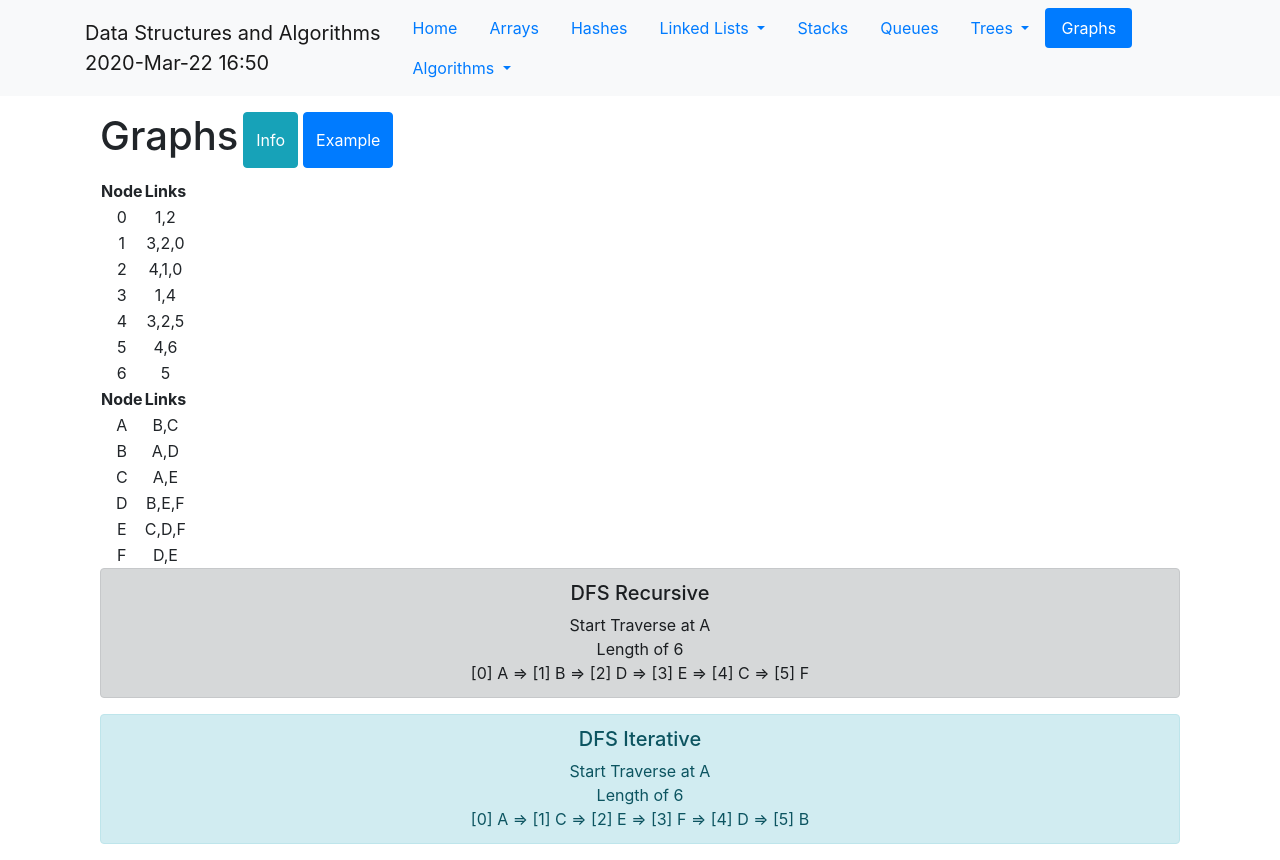
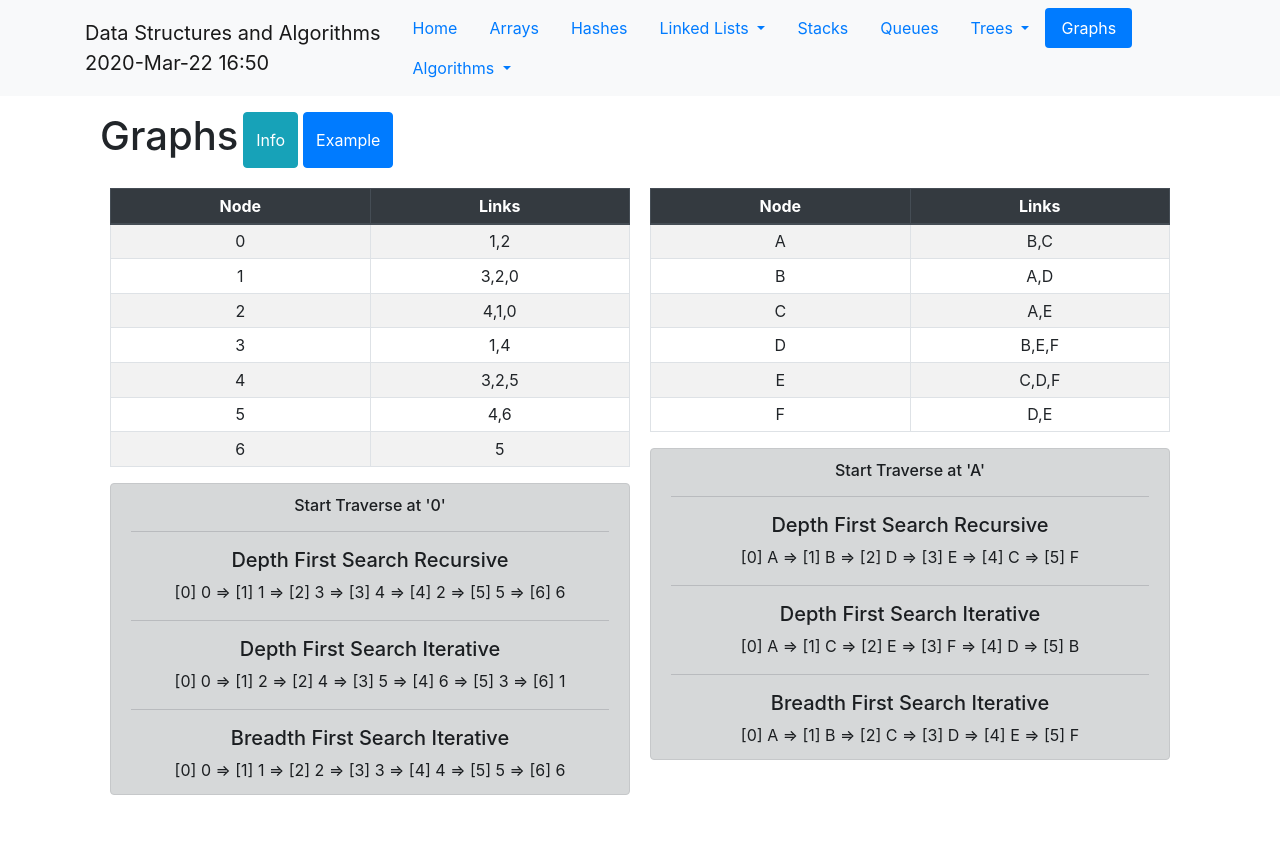
Before and after one commit to alexjwatts83/angular-data-strucutres, an Angular app: page /graphs in a window 1280 px wide. After the commit the page ends 821 px from the top, so only its background shows below. Built offline with nearby package versions, Linux system fonts and the light colour scheme.

Commit message:
more graph display changes

```diff
--- a/src/app/graphs/graph-example/graph-example.component.html
+++ b/src/app/graphs/graph-example/graph-example.component.html
@@ -1,4 +1,7 @@
-<table>
+<div style="display: flex;">
+  <div *ngFor="let graphData of graphDisplays" style="padding: 10px; flex: 1;">
+    <table class="table table-striped table-bordered table-sm">
+      <thead class="thead-dark">
         <tr>
           <th>
             Node
@@ -7,36 +10,55 @@
             Links
           </th>
         </tr>
-  <tr *ngFor="let item of keys">
+      </thead>
+      <tbody>
+        <tr *ngFor="let key of graphData.keys">
           <td>
-      {{item}}
+            {{ key }}
           </td>
           <td>
-      {{graph.adjacentList[item]}}
+            {{ graphData.graph.adjacentList[key] }}
           </td>
         </tr>
-</table>
-
-<table>
-  <tr>
-    <th>
-      Node
-    </th>
-    <th>
-      Links
-    </th>
-  </tr>
-  <tr *ngFor="let item of graphStringKeys">
-    <td>
-      {{item}}
-    </td>
-    <td>
-      {{graphString.adjacentList[item]}}
-    </td>
-  </tr>
+      </tbody>
     </table>
 
     <div class="alert alert-dark">
+      <h6>Start Traverse at '{{graphData.startKey}}'</h6>
+      <hr />
+      <h5>Depth First Search Recursive</h5>
+      <div *ngIf="graphData.dfsRecursive.length === 0">Is Empty</div>
+      <div *ngIf="graphData.dfsRecursive.length > 0">
+
+        <!-- <div>Length of {{ graphData.dfsRecursive.length }}</div> -->
+        <span *ngFor="let item of graphData.dfsRecursive; let i = index">
+          [{{i}}] {{item}} <span *ngIf="i < graphData.dfsRecursive.length - 1">=></span>
+        </span>
+      </div>
+      <hr />
+      <h5>Depth First Search Iterative</h5>
+      <div *ngIf="graphData.dfsIterative.length === 0">Is Empty</div>
+      <div *ngIf="graphData.dfsIterative.length > 0">
+        <!-- <div>Length of {{ graphData.dfsIterative.length }}</div> -->
+        <span *ngFor="let item of graphData.dfsIterative; let i = index">
+          [{{i}}] {{item}} <span *ngIf="i < graphData.dfsIterative.length - 1">=></span>
+        </span>
+      </div>
+      <hr />
+
+      <h5>Breadth First Search Iterative</h5>
+      <div *ngIf="graphData.bfsIterative.length === 0">Is Empty</div>
+      <div *ngIf="graphData.bfsIterative.length > 0">
+        <!-- <div>Length of {{ graphData.bfsIterative.length }}</div> -->
+        <span *ngFor="let item of graphData.bfsIterative; let i = index">
+          [{{i}}] {{item}} <span *ngIf="i < graphData.bfsIterative.length - 1">=></span>
+        </span>
+      </div>
+    </div>
+  </div>
+</div>
+
+<!-- <div class="alert alert-dark">
   <h5>DFS Recursive</h5>
   <div *ngIf="graphStringTraverse.length === 0">graphStringTraverse is empty</div>
   <div *ngIf="graphStringTraverse.length > 0">
@@ -58,4 +80,4 @@
       [{{i}}] {{item}} <span *ngIf="i < graphStringTraverseIterative.length - 1">=></span>
     </span>
   </div>
-</div>
+</div> -->
--- a/src/app/graphs/graph-example/graph-example.component.ts
+++ b/src/app/graphs/graph-example/graph-example.component.ts
@@ -1,38 +1,39 @@
 import { Component, OnInit } from '@angular/core';
 import { Graph } from '../graphs.model';
+
+interface GraphDisplay<T> {
+  graph: Graph<T>;
+  keys: string[];
+  startKey: T;
+  dfsRecursive: T[];
+  dfsIterative: T[];
+  bfsIterative: T[];
+}
 
 @Component({
   selector: 'app-graph-example',
   templateUrl: './graph-example.component.html',
   styleUrls: ['./graph-example.component.scss']
 })
+
 export class GraphExampleComponent implements OnInit {
-  graph: Graph<number>;
-  graphString: Graph<string>;
-  keys: string[];
-  graphStringKeys: string[];
-  graphStringTraverse: string[];
-  graphStringTraverseIterative: string[];
-  startKey: string;
+  graphDisplays: any[];
 
   constructor() {
-    this.graph = new Graph<number>();
-    this.graphString = new Graph<string>();
-    this.graphStringTraverse = [];
-    this.graphStringTraverseIterative = [];
-    this.startKey = '';
+    this.graphDisplays = [];
   }
 
   ngOnInit(): void {
-    this.initGraph();
-    this.initGraphString();
+    this.graphDisplays.push(this.getNumberGraph());
+    this.graphDisplays.push(this.getStringGraph());
   }
 
-  initGraph() {
+  getNumberGraph(): GraphDisplay<number> {
+    let graph = new Graph<number>();
     const vertices = [0,1,2,3,4,5,6];
 
     for(let i = 0; i < vertices.length; i++) {
-      this.graph.addVertex(vertices[i]);
+      graph.addVertex(vertices[i]);
     }
 
     const edges = [
@@ -48,35 +49,26 @@ export class GraphExampleComponent implements OnInit {
 
     for(let i = 0; i < edges.length; i++) {
       const edge = edges[i];
-      this.graph.addEdge(edge.node1, edge.node2);
+      graph.addEdge(edge.node1, edge.node2);
     }
-
-    // this.graph.showConnections();
-
-    // console.log(this.graph.adjacentList);
-
-    this.keys = Object.keys(this.graph.adjacentList);
-    // console.log(this.keys);
-    // //Answer:
-    // // 0-->1 2
-    // // 1-->3 2 0
-    // // 2-->4 1 0
-    // // 3-->1 4
-    // // 4-->3 2 5
-    // // 5-->4 6
-    // // 6-->5
-    // // this.graph.removeEdge(5, 6);
-    // this.graph.removeVertex(4);
-
-    // console.log(this.graph.adjacentList);
-    this.keys = Object.keys(this.graph.adjacentList);
+    let keys = Object.keys(graph.adjacentList);
+    let startKey = parseInt(keys[0]);
+    return {
+      graph: graph,
+      keys: keys,
+      bfsIterative: graph.breadthFirstSearch(startKey),
+      dfsIterative: graph.depthFirstSearchIterative(startKey),
+      dfsRecursive: graph.depthFirstSearchRecursive(startKey),
+      startKey: startKey,
+    };
   }
 
-  initGraphString() {
+  getStringGraph(): GraphDisplay<string> {
+    let graph = new Graph<string>();
     const vertices = ['A', 'B', 'C', 'D', 'E', 'F'];
 
     for(let i = 0; i < vertices.length; i++) {
-      this.graphString.addVertex(vertices[i]);
+      graph.addVertex(vertices[i]);
     }
 
     const edges = [
@@ -91,15 +83,17 @@ export class GraphExampleComponent implements OnInit {
 
     for(let i = 0; i < edges.length; i++) {
       const edge = edges[i];
-      this.graphString.addEdge(edge.node1, edge.node2);
+      graph.addEdge(edge.node1, edge.node2);
     }
-
-    this.graphString.showConnections();
-
-    this.graphStringKeys = Object.keys(this.graphString.adjacentList);
-
-    this.startKey = this.graphStringKeys[0];
-    this.graphStringTraverse = this.graphString.traverseDepthFirstRecursive(this.startKey);
-    this.graphStringTraverseIterative =  this.graphString.traverseDepthFirstIterative(this.startKey)
+    let keys = Object.keys(graph.adjacentList);
+    let startKey = keys[0];
+    return {
+      graph: graph,
+      keys: keys,
+      bfsIterative: graph.breadthFirstSearch(startKey),
+      dfsIterative: graph.depthFirstSearchIterative(startKey),
+      dfsRecursive: graph.depthFirstSearchRecursive(startKey),
+      startKey: startKey,
+    };
   }
 }
--- a/src/app/graphs/graphs.model.ts
+++ b/src/app/graphs/graphs.model.ts
@@ -73,7 +73,7 @@ export class Graph<T> {
     }
   }
 
-  traverseDepthFirstRecursive(node: T) {
+  depthFirstSearchRecursive(node: T) {
     const result = [];
     const visited = {};
 
@@ -92,7 +92,7 @@ export class Graph<T> {
     });
   }
 
-  traverseDepthFirstIterative(start: T) {
+  depthFirstSearchIterative(start: T) {
     const stack = [start];
     const result = [];
     const visited: any = {};
@@ -112,4 +112,23 @@ export class Graph<T> {
     }
     return result;
   }
+
+  breadthFirstSearch(start: T) {
+    const queue = [start];
+    const result = [];
+    const visited: any = {};
+    let currentVertex;
+    visited[start] = true;
+    while (queue.length) {
+      currentVertex = queue.shift();
+      result.push(currentVertex);
+      this.adjacentList[currentVertex].forEach((neighbor) => {
+        if (!visited[neighbor]) {
+          visited[neighbor] = true;
+          queue.push(neighbor);
+        }
+      });
+    }
+    return result;
+  }
 }
```
Lines whose indentation alone changed are shown as unchanged.
